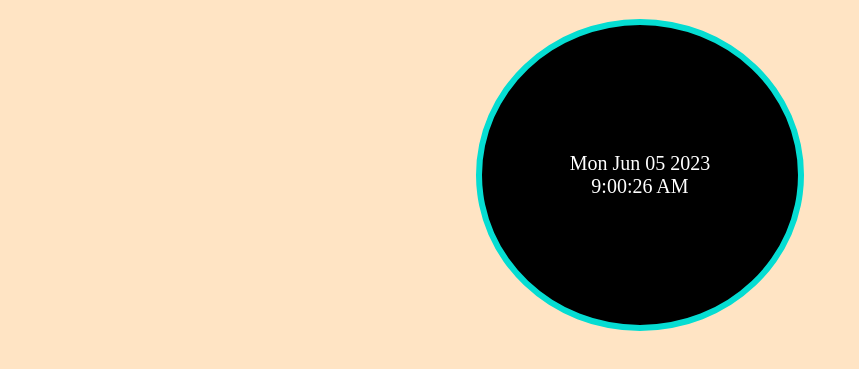
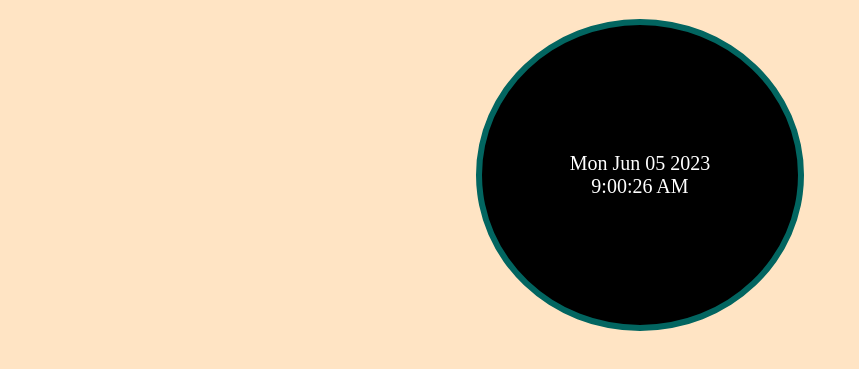
Before and after one commit to manshikumari12/alltopic_dom, a plain HTML site: page digital clock/index.html in a window 1280 px wide. Shown: the part 61-430 px from the top of the page, without its empty margins (0-859 px from the left). Drawn offline with Linux system fonts and the light colour scheme.

Commit message:
dg clock

```diff
--- a/digital clock/index.html
+++ b/digital clock/index.html
@@ -7,7 +7,7 @@
         background-color: bisque;
     }
     .clock-container {
-        border: 6px solid rgb(5, 221, 210);
+        border: 6px solid rgb(2, 101, 96);
         background-color: black;
          border-radius: 50%;
          width: 25%;
```
